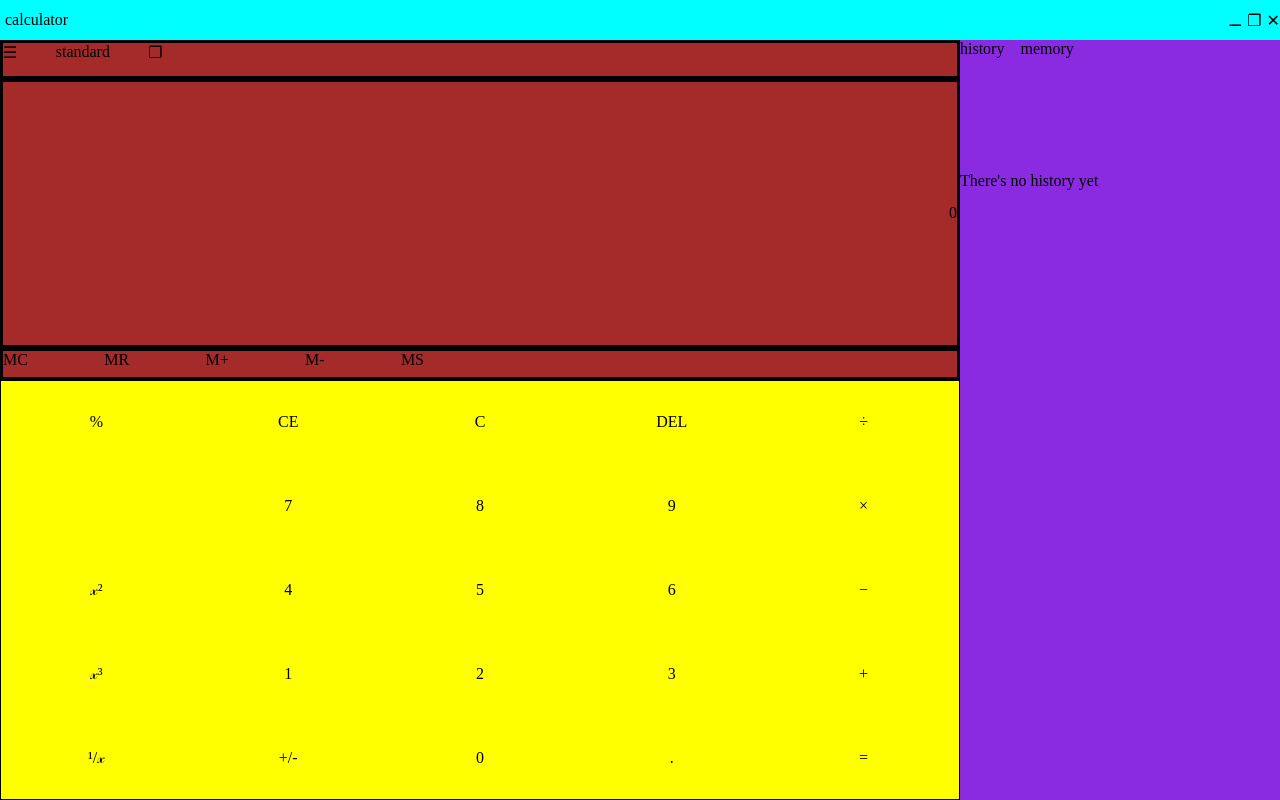
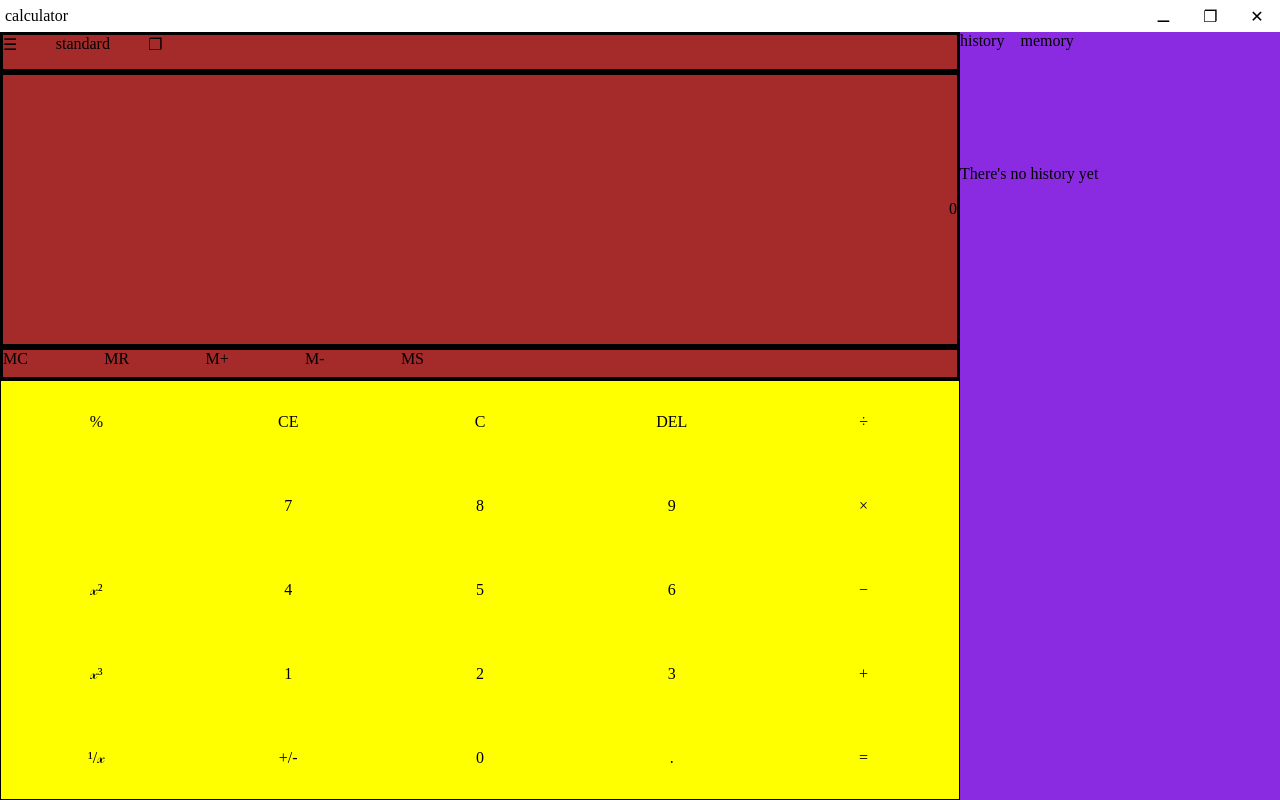
Before and after one commit to arezooruhi/calculator-1, a plain HTML site: page index.html in a window 1280 px wide. Drawn offline with Linux system fonts and the light colour scheme.

Commit message:
header section is compeleted (positioning, hover, flex-grow)

```diff
--- a/index.html
+++ b/index.html
@@ -15,15 +15,15 @@
 
     <div class="container">
         <div class="header">
-            <p>calculator</p>
-            <div class="headerBtn">
-                <p>
+            <p class="calcName">calculator</p>
+            <div class="headerBtn" >
+                <p >
                     &#9866;
                 </p>
                 <p>
                     &#10064;
                 </p>
-                <p>
+                <p class="closeBtn">
                     &#10005;
                 </p>
             </div>
--- a/style.css
+++ b/style.css
@@ -6,7 +6,7 @@
 .container {
   display: grid;
   grid-template-columns: auto 320px;
-  grid-template-rows: 5% auto 420px;
+  grid-template-rows:4% auto 420px;
   grid-template-areas:
   "header header"
   "displaySection historySection"
@@ -25,17 +25,40 @@
   justify-content: space-between;
   grid-area: header;
   align-items: center;
-  background-color: aqua;
+
 }
 
 .header .headerBtn {
   display: flex;
   flex-direction: row;
+  height:100%;
+  min-width: 140px;
+  /* justify-content: center; */
+
+
 }
-.header p {
+.header .calcName {
   margin-left: 5px;
 }
+.header .headerBtn p{
+flex-grow: 1;
+display: flex;
+justify-content: center;
+align-items: center;
+transition:0.5s;
 
+
+
+}
+
+.header .headerBtn .closeBtn:hover{
+  background-color: red;
+  color: white;
+}
+.header .headerBtn p:hover{
+background-color: gray;
+
+}
 /* end of header */
 
 /* start display section */
@@ -92,6 +115,8 @@
   gap: 1px;
   grid-area: keyNumber;
   background-color: yellow;
+
+
 }
 .keyNumber p{
   display: flex;
```
